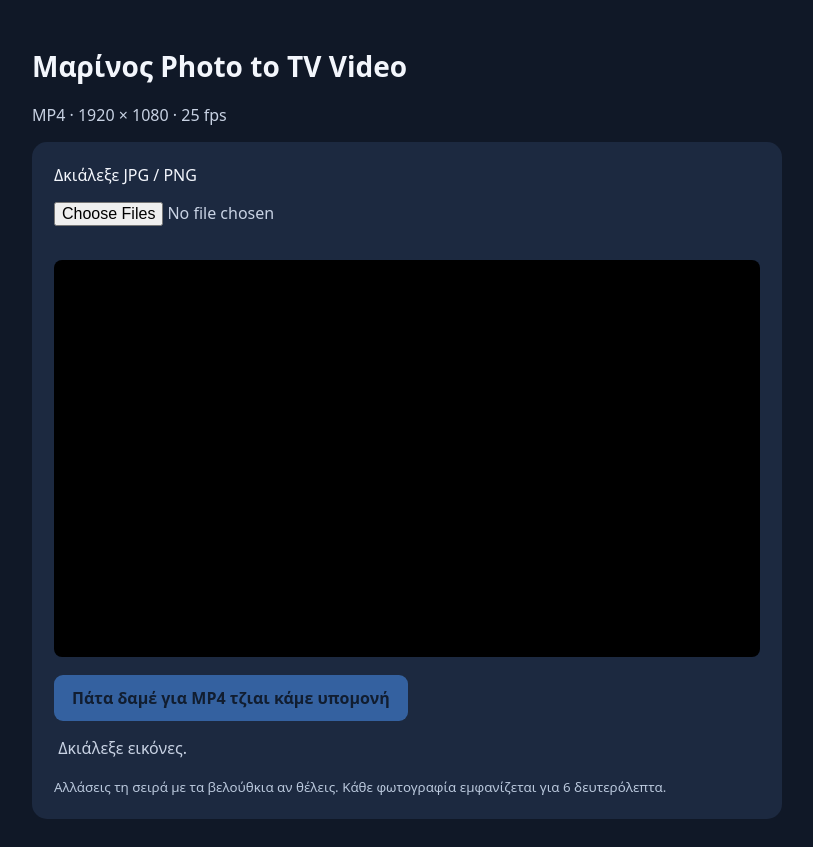
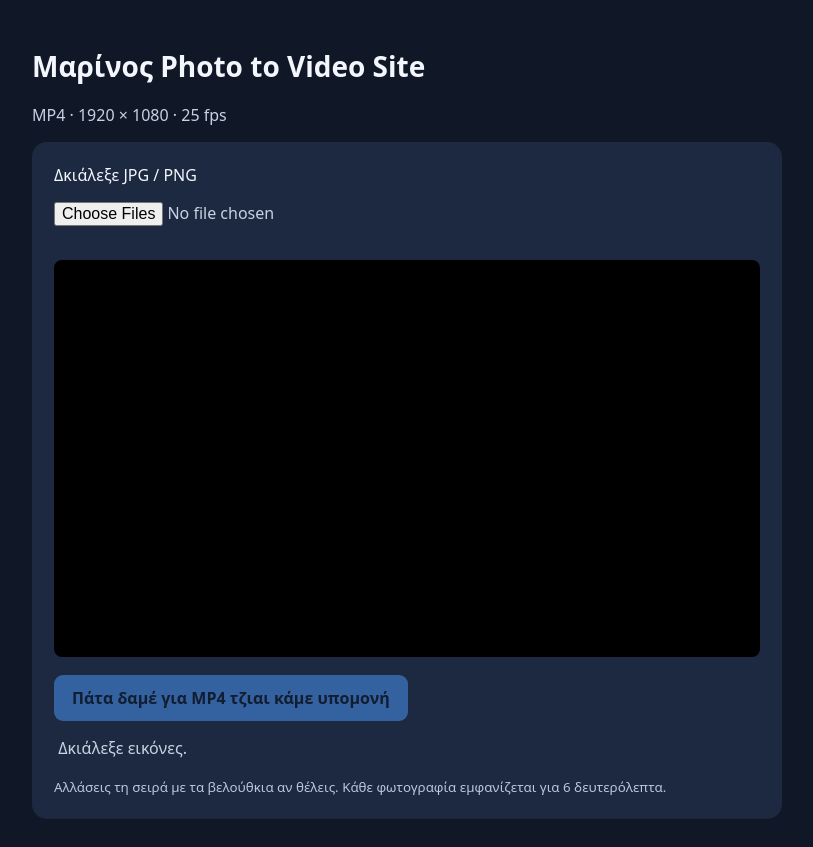
Before and after one commit to MarinosC58/Photo-to-Video, a plain HTML site: page index.html in a window 1280 px wide. Shown: the whole page, without its empty margins (233-1046 px from the left). Drawn offline with Linux system fonts and the light colour scheme.

Commit message:
Update index.html

```diff
--- a/index.html
+++ b/index.html
@@ -13,7 +13,7 @@ button:disabled{opacity:.5;cursor:wait}canvas{display:block;width:100%;aspect-ra
 #slides{display:flex;flex-direction:column;gap:7px;margin:12px 0}#slides button{padding:5px 10px;font-size:13px}#slides .slide{display:flex;align-items:center;gap:10px;background:#263650;border-radius:7px;padding:7px}#slides .name{flex:1;overflow-wrap:anywhere}#slides .controls{display:flex;gap:5px}#slides .active{outline:2px solid #4d9aff}
 </style>
 </head>
-<body><main><h1>Μαρίνος Photo to TV Video</h1>
+<body><main><h1>Μαρίνος Photo to Video Site</h1>
 <p>MP4 · 1920 × 1080 · 25 fps </p>
 <section><label for="photo"> Δκιάλεξε JPG / PNG </label>
 <p><input id="photo" type="file" accept="image/jpeg,image/png" multiple></p>
```
